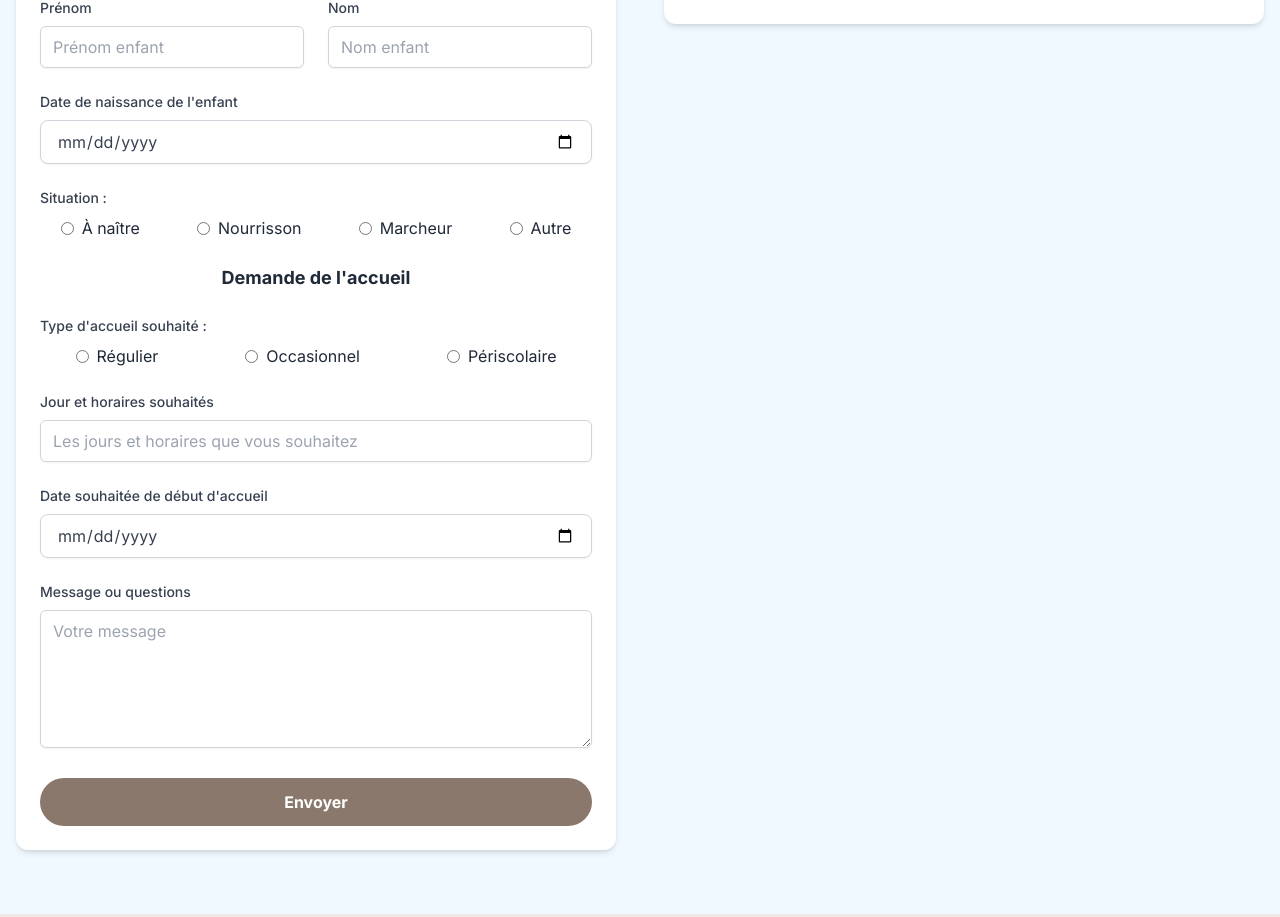
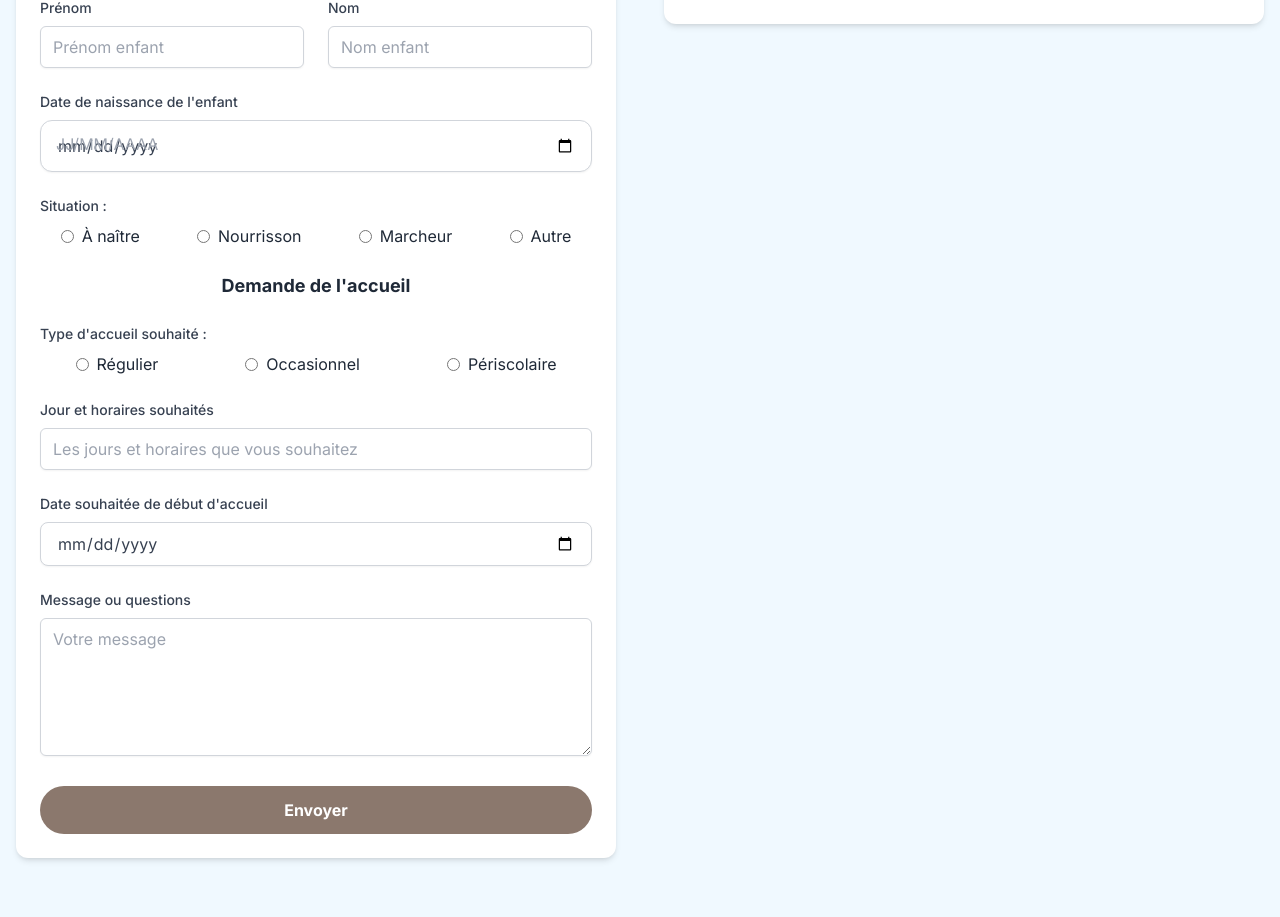
Before and after one commit to Kevin4815/nuage-de-coton, a Next.js app: page /contact in a window 1280 px wide. Shown: the part 936-1853 px from the top of the page. Built offline with nearby package versions, Linux system fonts and the light colour scheme.

Commit message:
test date input

```diff
--- a/app/contact/page.tsx
+++ b/app/contact/page.tsx
@@ -287,6 +287,12 @@ export default function Contact() {
   </label>
 
   <div className="relative">
+    <span className="absolute left-4 top-3 text-gray-400 pointer-events-none"
+      style={{ opacity: childBirth ? 0 : 1 }}
+    >
+      JJ/MM/AAAA
+    </span>
+
     <input
       type="date"
       name="child-birth"
@@ -296,8 +302,8 @@ export default function Contact() {
         w-full
         appearance-none
         border border-gray-300
-                          rounded-lg
-                          px-4 py-2
+        rounded-xl
+        px-4 py-3
         text-gray-700
         shadow-sm
         bg-white
```
Lines whose indentation alone changed are shown as unchanged.
